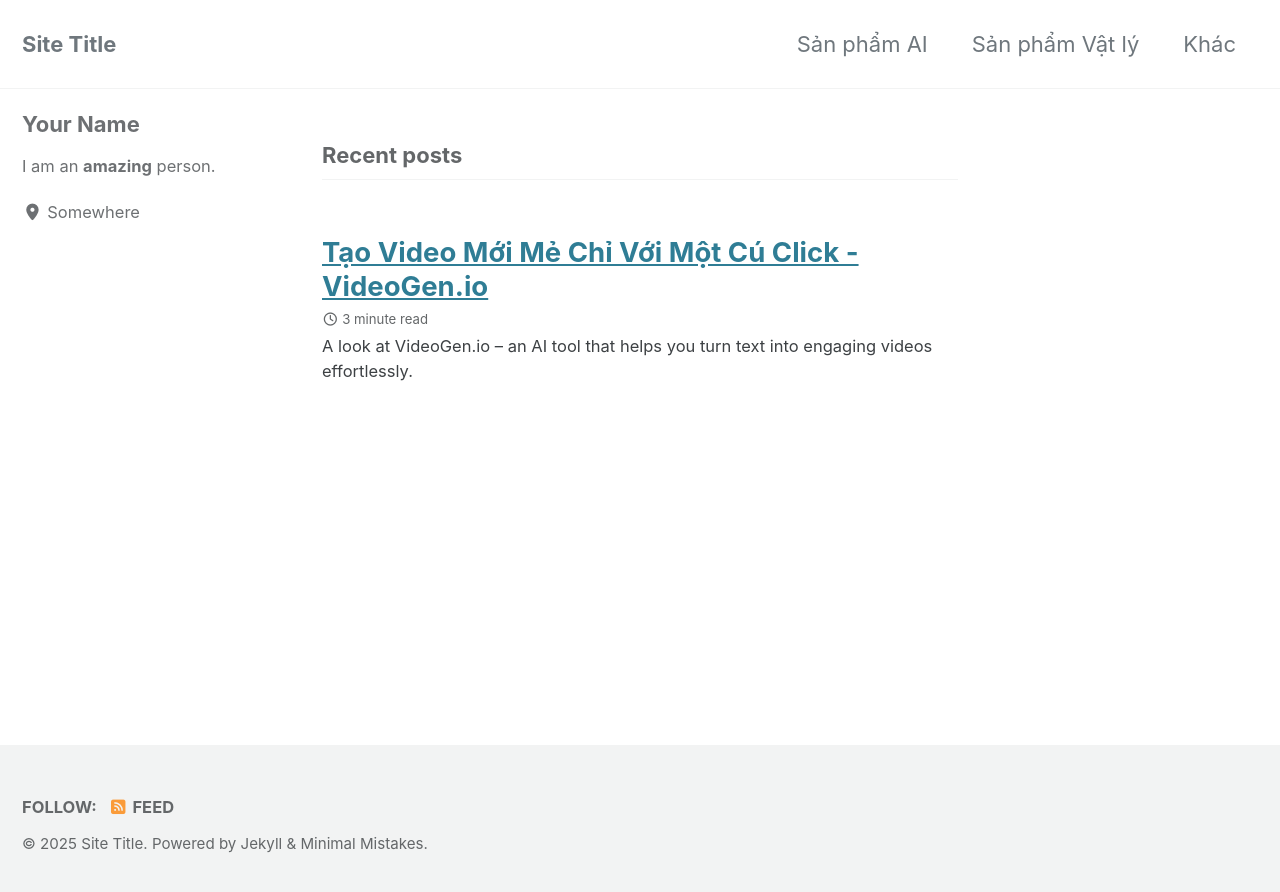
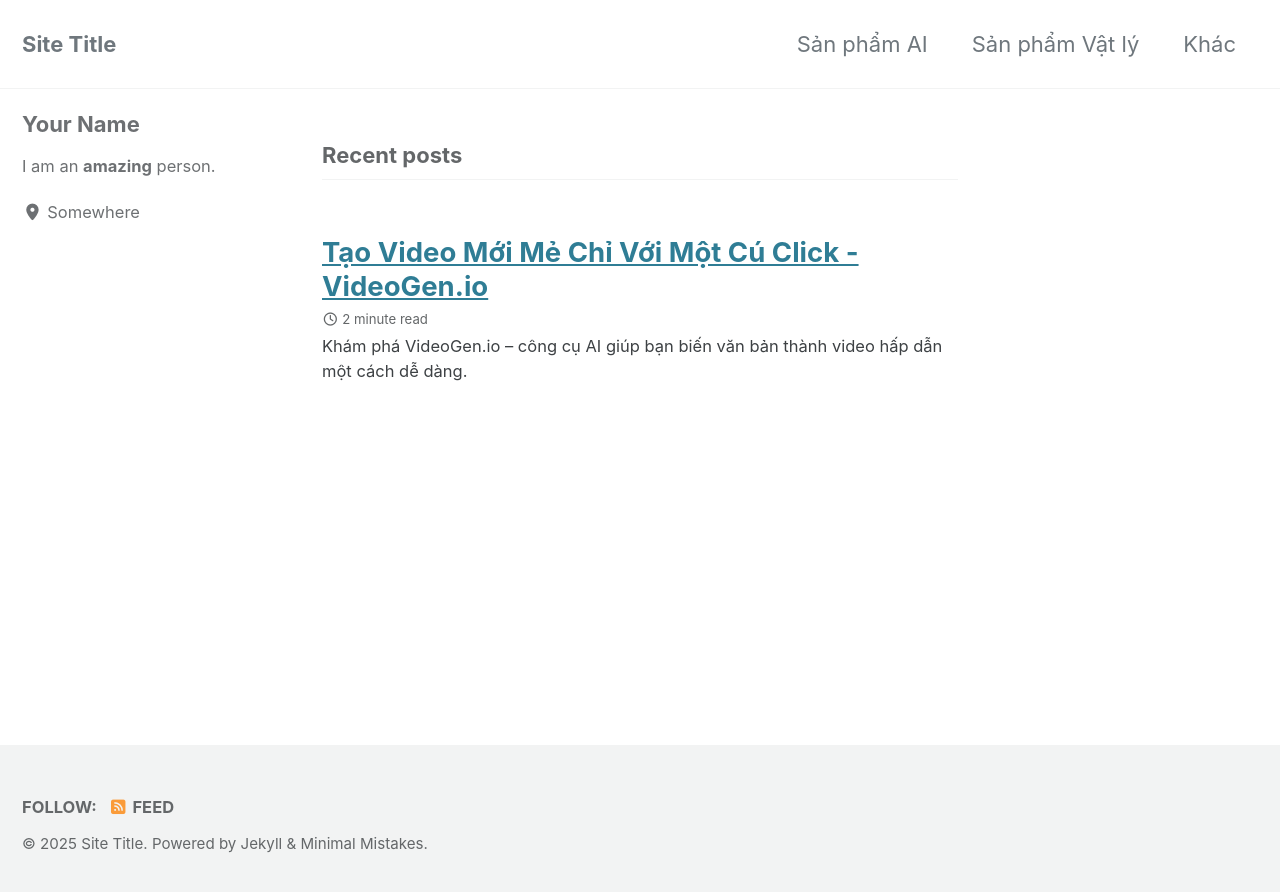
Before and after one commit to HuongCuong/huongcuong.github.io, a Jekyll site: the page built from index.html, in a window 1280 px wide. Shown: the top 892 px of the page. Built offline with Jekyll 4.4.1, drawn with Linux system fonts in a browser that asks for light colours; cached includes are drawn as plain includes; the list of posts is cut into pages by our own code; part of the change alters nothing that is shown.

Commit message:
Thêm bài viết về VideoGen

```diff
--- a/_posts/2025-04-15-first-article.md
+++ b/_posts/2025-04-15-first-article.md
@@ -1,34 +1,25 @@
 ---
-layout: single
+layout: post
 title: "Tạo Video Mới Mẻ Chỉ Với Một Cú Click - VideoGen.io"
 date: 2025-04-15 12:00:00 +0000
-excerpt: "A look at VideoGen.io – an AI tool that helps you turn text into engaging videos effortlessly."
-categories:
-  - AI Products
-tags:
-  - AI Video Tools
-  - VideoGen
-  - Content Creation
+categories: [AI Products]
+tags: [VideoGen, Video Creation, Affiliate]
+excerpt: "Khám phá VideoGen.io – công cụ AI giúp bạn biến văn bản thành video hấp dẫn một cách dễ dàng."
 author_profile: true
 read_time: true
 share: true
 related: true
 ---
 
-# Tạo Video Mới Mẻ Chỉ Với Một Cú Click - VideoGen.io
 ![VideoGen Logo](https://d2gdx5nv84sdx2.cloudfront.net/uploads/h37c33um/marketing_asset/banner/19836/logo-with-text.svg)
 
 Trong thế giới marketing và sáng tạo nội dung hiện nay, việc tạo ra video chất lượng một cách nhanh chóng và dễ dàng là điều cực kỳ quan trọng. Nếu bạn là một người sáng tạo, người làm marketing hay chỉ đơn giản là muốn tạo video để thu hút người xem, **VideoGen.io** chính là công cụ bạn cần!
 
-Creating engaging videos often takes a lot of time, from writing a script to finding visuals and editing everything together. But with **VideoGen.io**, this process becomes much faster and easier — even for those without prior video editing experience.
-
 **VideoGen** giúp bạn tạo ra những video tuyệt đẹp chỉ với một cú click, mà không cần phải có kinh nghiệm trong việc biên tập video hay kỹ thuật phức tạp. Bạn chỉ cần cung cấp nội dung và **VideoGen** sẽ lo phần còn lại.
 
-## What is VideoGen.io?
+## Tính Năng Nổi Bật của VideoGen
 
-### Tính Năng Nổi Bật của VideoGen
-
-**VideoGen.io** is an AI-powered platform that transforms your written scripts into complete videos. It automatically generates scenes, adds relevant visuals and animations, and can even insert voiceover if you want.
+**VideoGen.io** là một nền tảng được hỗ trợ bởi AI, giúp biến các kịch bản văn bản thành video hoàn chỉnh. Nó tự động tạo các cảnh, thêm hình ảnh và hoạt ảnh phù hợp, và thậm chí có thể chèn giọng nói nếu bạn muốn.
 
 1. **Tạo Video Nhanh Chóng**: Không cần phải mất hàng giờ để chỉnh sửa, **VideoGen** giúp bạn tạo video chỉ trong vài phút.
 2. **Giao Diện Dễ Sử Dụng**: Dù bạn là người mới bắt đầu hay đã có kinh nghiệm, giao diện của **VideoGen** luôn trực quan và dễ dàng để làm quen.
@@ -36,33 +27,20 @@ Creating engaging videos often takes a lot of time, from writing a script to fin
 4. **Khả Năng Tùy Chỉnh Cao**: Bạn có thể tùy chỉnh video theo ý muốn, từ các cảnh nền, âm thanh cho đến văn bản, hình ảnh, hiệu ứng.
 5. **Giá Cả Phải Chăng**: Với một mức giá hợp lý, bạn có thể sở hữu công cụ mạnh mẽ này để nâng tầm nội dung video của mình.
 
-### Key Features:
-
-- 📝 **Text-to-Video**: Just input your text, and the AI will handle the rest.
-- 🎬 **Scene Customization**: Tweak scenes, visuals, and transitions easily.
-- 🎙️ **Voiceover Options**: Choose from various AI voices to narrate your video.
-- 📺 **Export in HD**: Download and share high-quality videos in a few clicks.
-
-> 💡 You can try it out yourself here: [Start creating with VideoGen.io](https://videogen.io/?fpr=huong75)
-
-### VideoGen Thích Hợp Cho Ai?
+## VideoGen Thích Hợp Cho Ai?
 
 - **Chủ Doanh Nghiệp**: Tạo video quảng cáo, giới thiệu sản phẩm/dịch vụ một cách nhanh chóng mà không cần phải thuê đội ngũ làm video đắt đỏ.
 - **Người làm marketing**: Cung cấp video hấp dẫn để thu hút khách hàng và tăng cường sự hiện diện trên mạng xã hội.
 - **Người sáng tạo nội dung**: Tiết kiệm thời gian tạo video để bạn có thể tập trung vào những phần sáng tạo khác.
-- **Giáo viên, giảng viên**: Dễ dàng tạo video hướng dẫn sinh động và trực quan.
-- **Bất kỳ ai muốn trình bày ý tưởng bằng video**.
+
+> 💡 Bạn có thể thử ngay tại đây: [Bắt đầu tạo video với VideoGen.io](https://videogen.io/?fpr=huong75)
+
+## Dễ Dàng Bắt Đầu với VideoGen
+
+Nếu bạn đã sẵn sàng để nâng cao chất lượng video của mình và tiết kiệm thời gian, hãy thử **VideoGen** ngay hôm nay. Nhấp vào liên kết dưới đây để bắt đầu:
 
 👉 [Tạo video ngay với VideoGen - Nhận ưu đãi đặc biệt](https://videogen.io/?fpr=huong75) 👈
 
-## First Impressions
-
-What stands out is how beginner-friendly it is. You don’t need to install anything, and within a few minutes, you can have a fully-generated video. While customization is available, the default outputs are surprisingly good — making it perfect for quick projects or idea validation.
-
 ---
 
-If you'd like to explore it yourself, here’s the link to try: [VideoGen.io – Let AI build your next video](https://videogen.io/?fpr=huong75)
-
-*This tool has quickly become one of my favorites for fast and creative video generation.*
-
-Chắc chắn rằng bạn sẽ không thất vọng khi sử dụng công cụ mạnh mẽ này!
+*Với VideoGen, việc tạo video chưa bao giờ dễ dàng đến thế. Hãy khám phá và trải nghiệm ngay hôm nay!*
```
